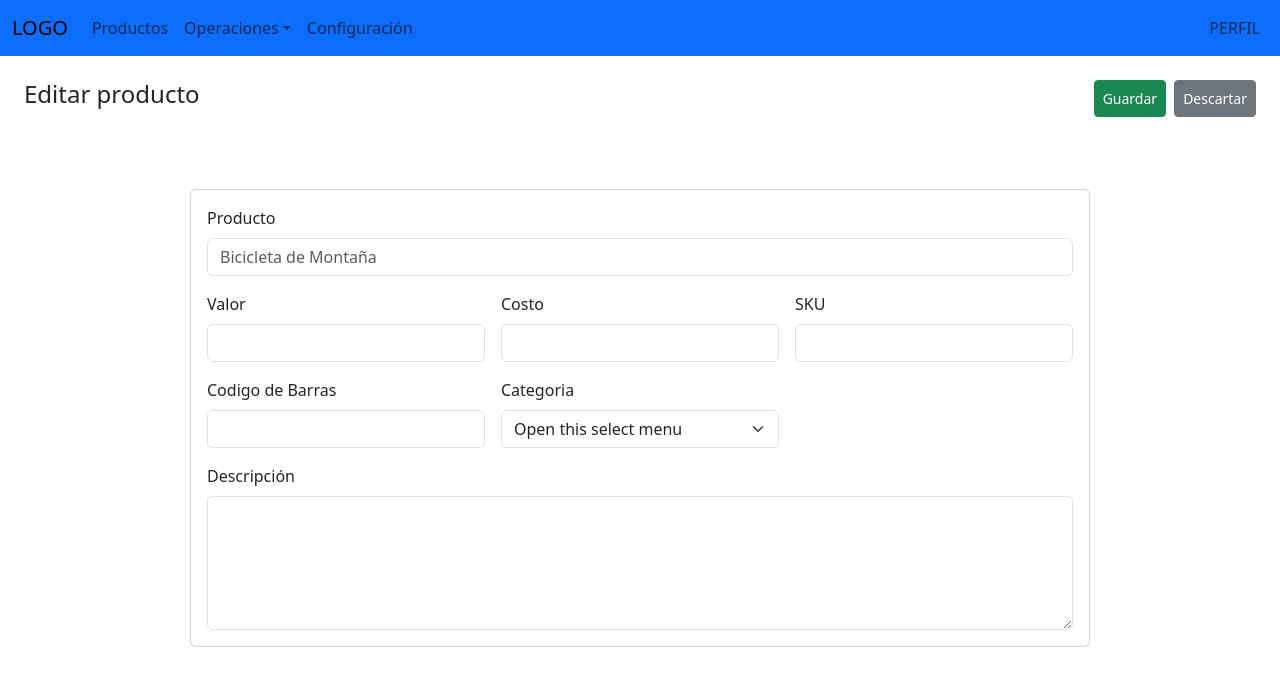
After one commit to ISNEYLER/proyecto-adso-sgi, a CodeIgniter 4 app: the page made by app/Views/products/edit.php in a window 1280 px wide. The commit adds this page. Shown: the top 686 px of the page. Run offline with PHP 8.4 and a stand-in for CodeIgniter, Linux system fonts and the light colour scheme; the template is opened without the code that fills it, so the values that code supplies are empty; style sheets or scripts are compiled from the project's sources; some libraries are stand-ins or nearby versions.

Commit message:
Creadas y modificadas las vistas

```diff
--- /dev/null
+++ b/app/Views/products/edit.php
@@ -0,0 +1,53 @@
+<?php echo $this->extend('templates/layout'); ?>
+
+<?php echo $this->section('content'); ?>
+<div>
+            <div class="d-flex justify-content-between p-4 bg-body">
+                <div class="d-flex">
+                    <H4>Editar producto</H4>
+                </div>
+                <div class="d-flex gap-2">
+                    <button type="button" class="btn btn-success btn-sm btn-save">Guardar</button>
+                    <button type="button" class="btn btn-secondary btn-sm btn-discard">Descartar</button>
+                </div>
+            </div>
+            <div class="card card-form p-2 mx-auto mt-5" style="width: 900px;">
+                <form class="row g-3 p-2">
+                    <div class="col-md-12">
+                        <label for="input-nameProduct" class="form-label">Producto</label>
+                        <input type="text" class="form-control" id="input-nameProduct" placeholder="Bicicleta de Montaña">
+                    </div>
+                    <div class="col-md-4">
+                        <label for="input-priceProduct" class="form-label">Valor</label>
+                        <input type="number" class="form-control" id="input-priceProduct">
+                    </div>
+                    <div class="col-md-4">
+                        <label for="input-costProduct" class="form-label">Costo</label>
+                        <input type="number" class="form-control" id="input-costProduct">
+                    </div>
+                    <div class="col-md-4">
+                        <label for="input-skuProduct" class="form-label">SKU</label>
+                        <input type="text" class="form-control" id="input-skuProduct">
+                    </div>
+                    <div class="col-md-4">
+                        <label for="input-barcodeProduct" class="form-label">Codigo de Barras</label>
+                        <input type="number" class="form-control" id="input-barcodeProduct">
+                    </div>
+                    <div class="col-md-4">
+                        <label for="select-categoryProduct" class="form-label">Categoria</label>
+                        <select class="form-select" id="select-categoryProduct" aria-label="Default select example">
+                            <option selected>Open this select menu</option>
+                            <option value="1">One</option>
+                            <option value="2">Two</option>
+                            <option value="3">Three</option>
+                        </select>
+                    </div>
+                    <div class="col-md-12">
+                        <label for="input-descriptionProduct" class="form-label">Descripción</label>
+                        <textarea class="form-control" id="input-descriptionProduct" rows="5"></textarea>
+                    </div>
+                </form>
+            </div>
+
+        </div>
+<?php echo $this->endSection(); ?>
--- a/app/Views/templates/layout.php
+++ b/app/Views/templates/layout.php
@@ -19,7 +19,7 @@
                     <li class="nav-item dropdown">
                         <a href="#" class="nav-link dropdown-toggle" data-bs-toggle="dropdown">Operaciones</a>
                         <ul class="dropdown-menu">
-                            <li><a href="#" class="dropdown-item">Transferencias</a></li>
+                            <li><a href="<?= base_url('movements')?>" class="dropdown-item">Movimientos</a></li>
                             <li><a href="#" class="dropdown-item">Ajuste de Inventario</a></li>
                             <li><a href="#" class="dropdown-item">Desecho</a></li>
                         </ul>
```
Also changed, not shown: app/Views/movements/index.php (added, +36 -0 lines), app/Views/products/create.php (added, +52 -0 lines), app/Views/products/index.php (+18 -14 lines), app/Views/products/show.php (added).
